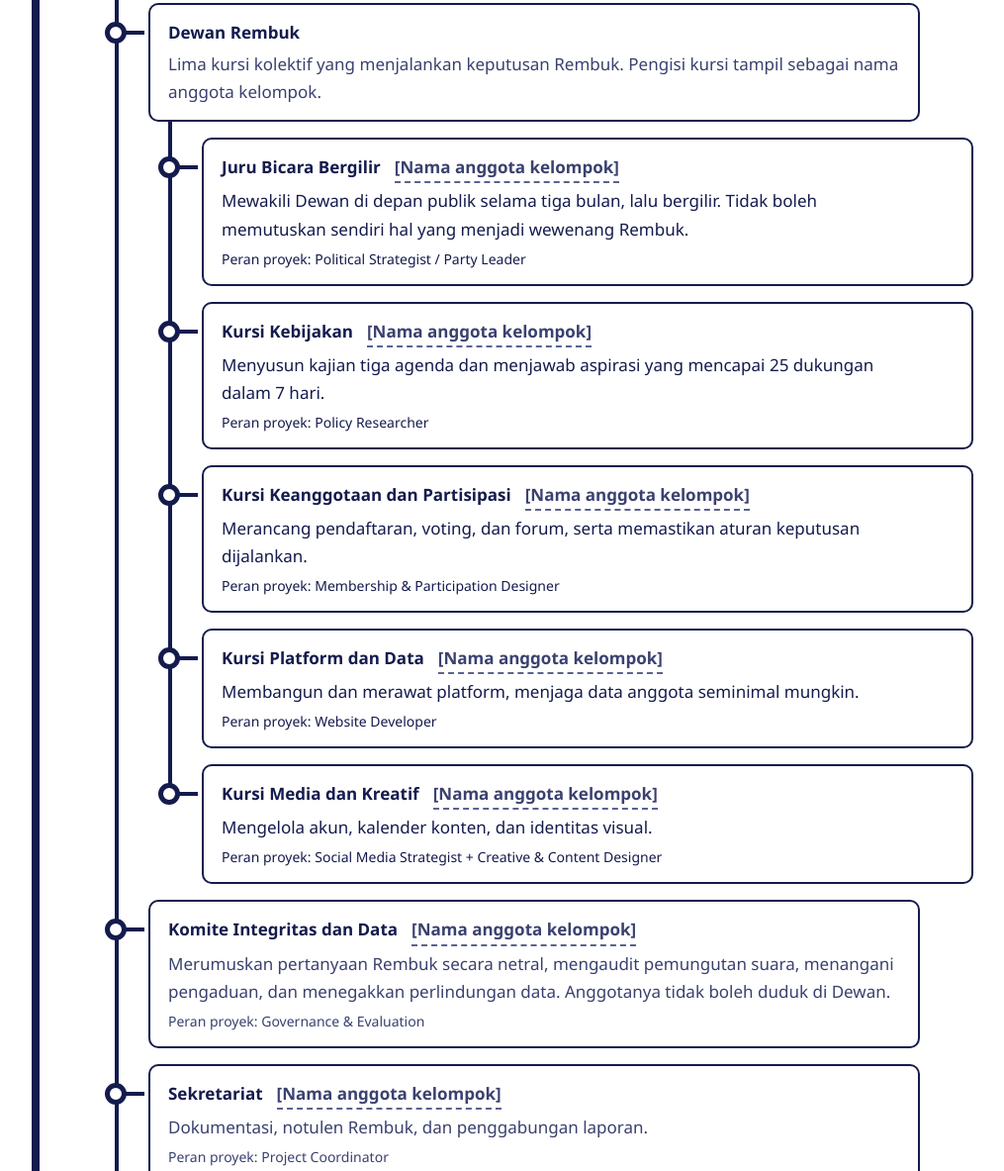
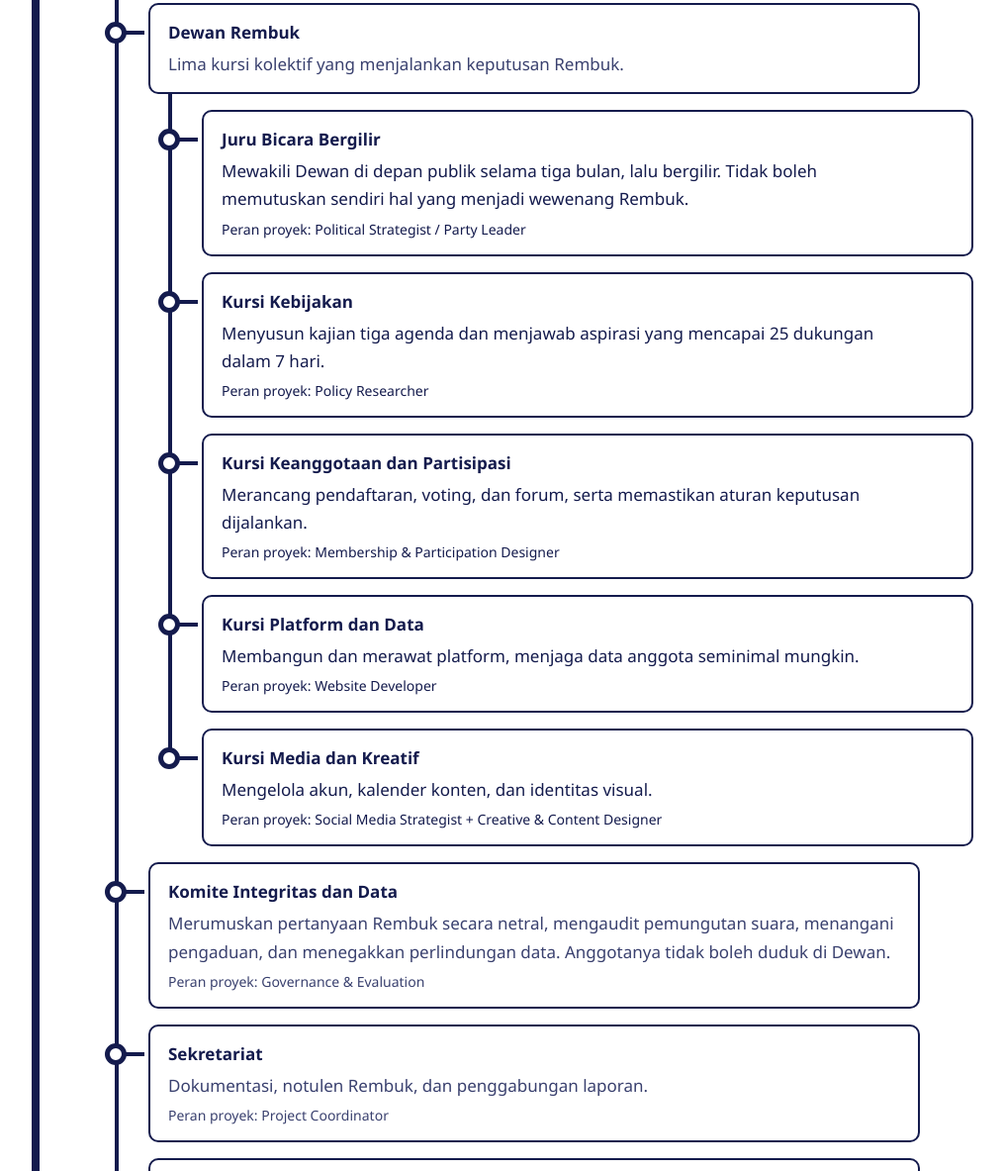
Before and after one commit to yantoww/landing-page-hakem, an Astro site: page / in a window 1280 px wide. Shown: the part 4847-6030 px from the top of the page at 99% size, without its empty margins (28-1043 px from the left). Built offline with nearby package versions, Linux system fonts and the light colour scheme; Astro itself is replaced by a stand-in of ours; no server answers.

Commit message:
Hapus placeholder nama anggota dari bagian kepemimpinan
Nama kursi dan komite hanya tampil bila datanya terisi di site.js (name tetap null
sampai tim mengisinya). Kalimat yang menjanjikan nama anggota ikut dihapus.

Co-Authored-By: Claude Sonnet 5.5 <noreply@anthropic.com>

```diff
--- a/src/components/Leadership.astro
+++ b/src/components/Leadership.astro
@@ -2,8 +2,6 @@
 import Sign from './Sign.astro';
 import Register from './Register.jsx';
 import { council, bodies } from '../data/site.js';
-
-const placeholder = '[Nama anggota kelompok]';
 
 const tiers = [
   ['Simpatisan', 'Siapa saja. Membaca forum, hasil Rembuk yang sudah ditutup, dan status aspirasi.'],
@@ -89,7 +87,7 @@ const signup = [
             <li>
               <div class="node">
                 <strong>Dewan Rembuk</strong>
-                <span>Lima kursi kolektif yang menjalankan keputusan Rembuk. Pengisi kursi tampil sebagai nama anggota kelompok.</span>
+                <span>Lima kursi kolektif yang menjalankan keputusan Rembuk.</span>
               </div>
               <ul class="seats">
                 {
@@ -98,7 +96,7 @@ const signup = [
                       <div class="node">
                         <p class="seat__head">
                           <strong>{c.seat}</strong>
-                          <span class={c.name ? 'seat__name' : 'seat__name ph'}>{c.name ?? placeholder}</span>
+                          {c.name && <span class="seat__name">{c.name}</span>}
                         </p>
                         <p>{c.duty}</p>
                         <p class="seat__role">Peran proyek: {c.role}</p>
@@ -114,7 +112,7 @@ const signup = [
                   <div class="node">
                     <p class="seat__head">
                       <strong>{b.body}</strong>
-                      <span class={b.name ? 'seat__name' : 'seat__name ph'}>{b.name ?? placeholder}</span>
+                      {b.name && <span class="seat__name">{b.name}</span>}
                     </p>
                     <span>{b.duty}</span>
                     <span class="seat__role">Peran proyek: {b.role}</span>
```
